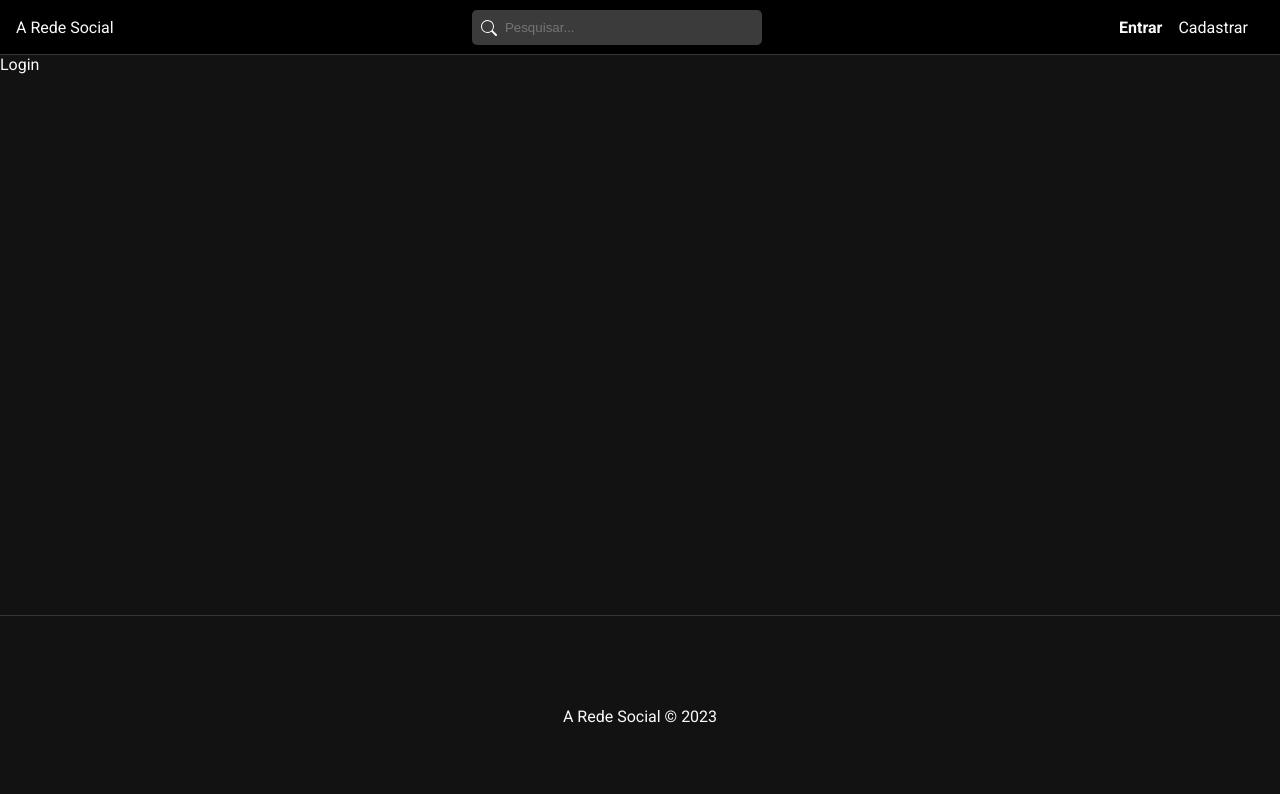
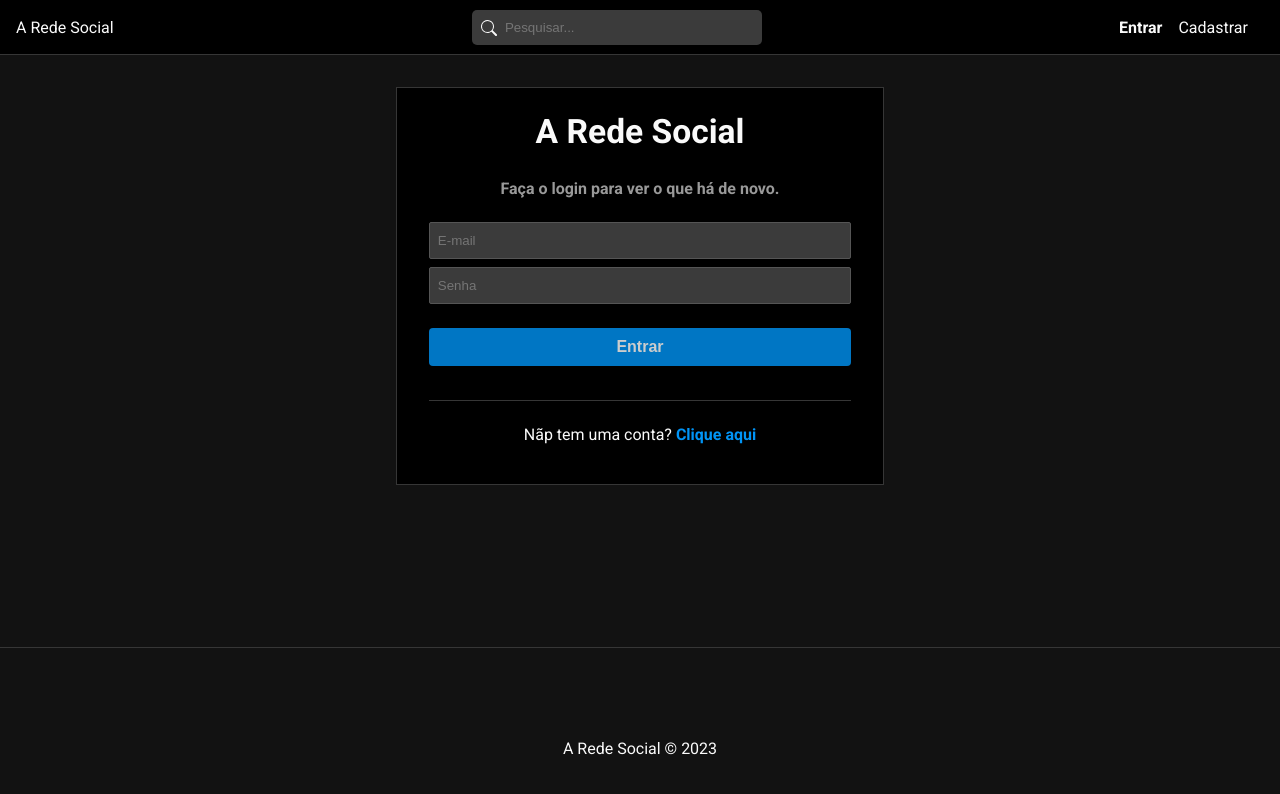
Before and after one commit to ErosNetto/A-Rede-Social, a React (Vite) app in the folder frontend/: page /login in a window 1280 px wide. Shown: the top 794 px of the page. Built offline with nearby package versions, Linux system fonts and the light colour scheme.

Commit message:
Login finalizado

```diff
--- a/frontend/src/pages/Auth/Login.jsx
+++ b/frontend/src/pages/Auth/Login.jsx
@@ -1,7 +1,66 @@
 import "./Auth.css";
 
+// Components
+import { Link } from "react-router-dom";
+import Message from "../../components/Message";
+
+// Hooks
+import { useEffect, useState } from "react";
+import { useSelector, useDispatch } from "react-redux";
+
+// Redux
+import { login, reset } from "../../slices/authSlice";
+
 const Login = () => {
-  return <div>Login</div>;
+  const [email, setEmail] = useState("");
+  const [password, setPassword] = useState("");
+
+  const dispatch = useDispatch();
+
+  const { loading, error } = useSelector((state) => state.auth);
+
+  const handleSubmit = (e) => {
+    e.preventDefault();
+
+    const user = {
+      email,
+      password,
+    };
+
+    dispatch(login(user));
+  };
+
+  // Clear all auth states
+  useEffect(() => {
+    dispatch(reset());
+  }, [dispatch]);
+
+  return (
+    <div id="login">
+      <h2>A Rede Social</h2>
+      <p className="subtitle">Faça o login para ver o que há de novo.</p>
+      <form onSubmit={handleSubmit}>
+        <input
+          type="text"
+          placeholder="E-mail"
+          onChange={(e) => setEmail(e.target.value)}
+          value={email || ""}
+        />
+        <input
+          type="password"
+          placeholder="Senha"
+          onChange={(e) => setPassword(e.target.value)}
+          value={password || ""}
+        />
+        {!loading && <input type="submit" value="Entrar" />}
+        {loading && <input type="submit" value="Aguarde..." disabled />}
+        {error && <Message msg={error} type="error" />}
+      </form>
+      <p>
+        Nãp tem uma conta? <Link to="/register">Clique aqui</Link>
+      </p>
+    </div>
+  );
 };
 
 export default Login;
--- a/frontend/src/services/authService.js
+++ b/frontend/src/services/authService.js
@@ -9,7 +9,7 @@
       .then((res) => res.json())
       .catch((err) => err);
 
-    if (res) {
+    if (res._id) {
       localStorage.setItem("user", JSON.stringify(res));
     }
 
@@ -24,9 +24,29 @@
   localStorage.removeItem("user");
 };
 
+// Sign in an user
+const login = async (data) => {
+  const config = requestConfig("POST", data);
+
+  try {
+    const res = await fetch(api + "/users/login", config)
+      .then((res) => res.json())
+      .catch((err) => err);
+
+    if (res._id) {
+      localStorage.setItem("user", JSON.stringify(res));
+    }
+
+    return res;
+  } catch (error) {
+    console.log(error);
+  }
+};
+
 const authService = {
   register,
   logout,
+  login,
 };
 
 export default authService;
--- a/frontend/src/slices/authSlice.js
+++ b/frontend/src/slices/authSlice.js
@@ -28,6 +28,18 @@
 // logout an user
 export const logout = createAsyncThunk("auth/logout", async () => {
   await authService.logout();
+});
+
+// Sing in an user
+export const login = createAsyncThunk("auth/login", async (user, thunkAPI) => {
+  const data = await authService.login(user);
+
+  // Check for errors
+  if (data.errors) {
+    return thunkAPI.rejectWithValue(data.errors[0]);
+  }
+
+  return data;
 });
 
 export const authSlice = createSlice({
@@ -62,6 +74,21 @@
         state.success = true;
         state.error = null;
         state.user = null;
+      })
+      .addCase(login.pending, (state) => {
+        state.loading = true;
+        state.error = null;
+      })
+      .addCase(login.fulfilled, (state, action) => {
+        state.loading = false;
+        state.success = true;
+        state.error = null;
+        state.user = action.payload;
+      })
+      .addCase(login.rejected, (state, action) => {
+        state.loading = false;
+        state.error = action.payload;
+        state.user = null;
       });
   },
 });
```
